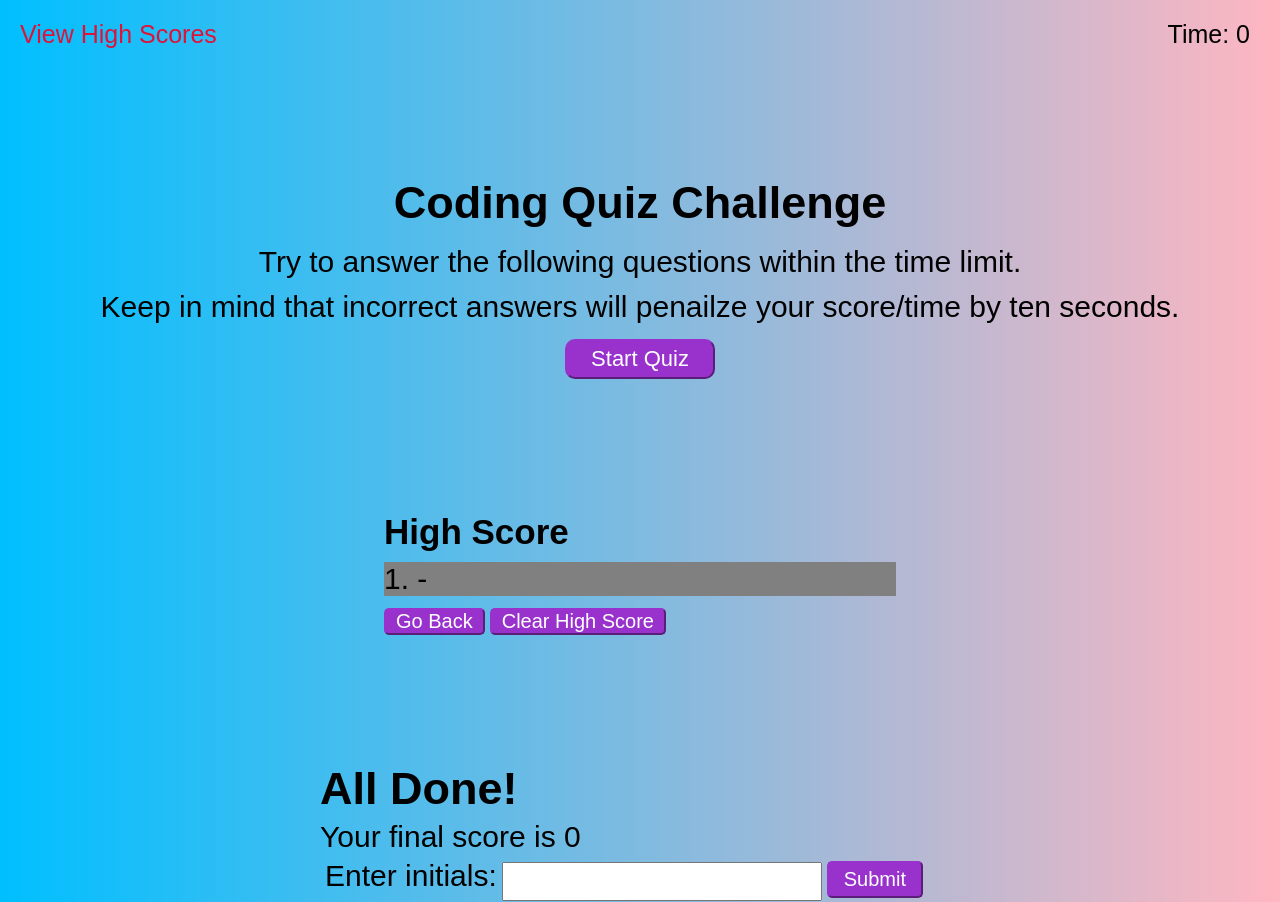
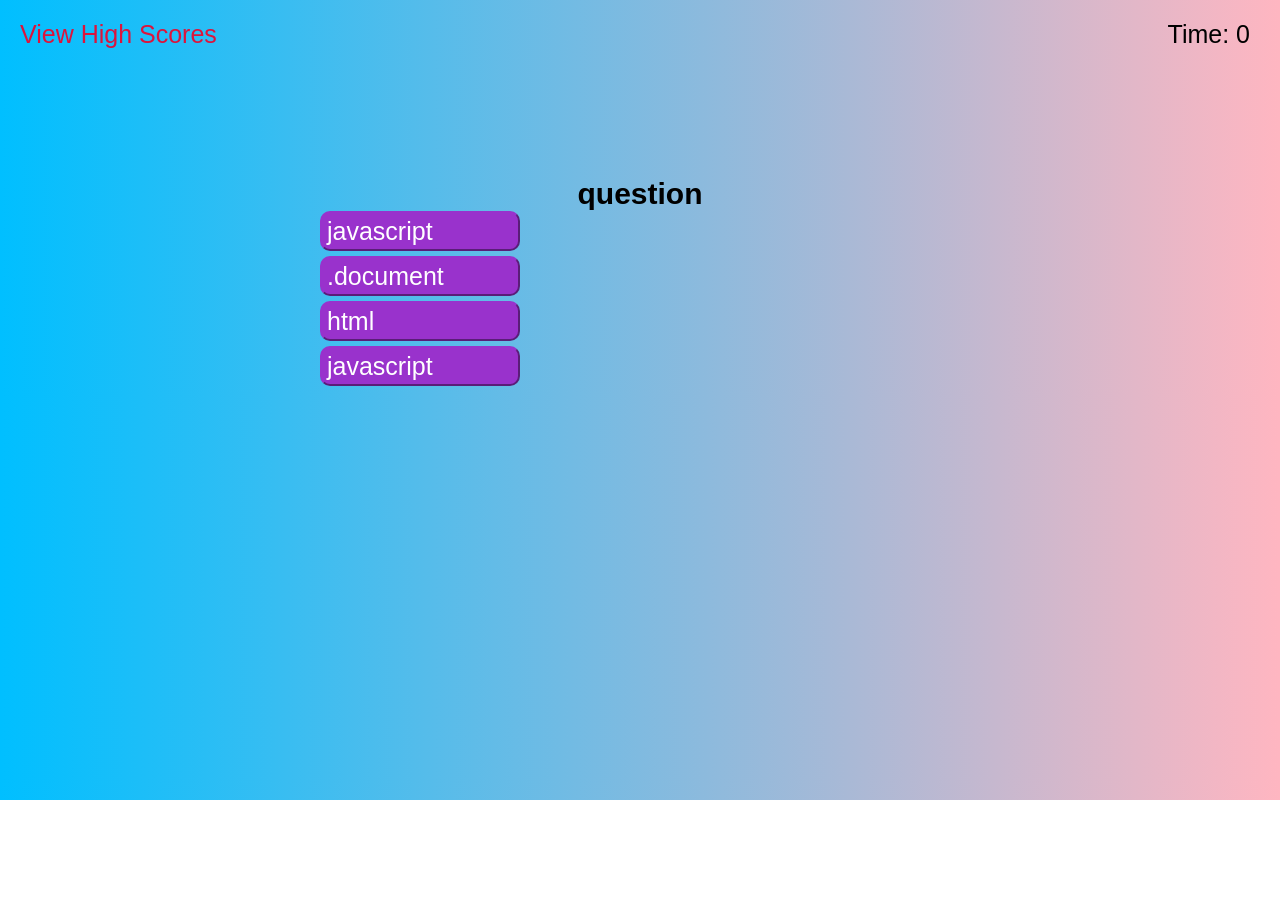
Before and after one commit to mjbc53/code-quiz, a plain HTML site: page index.html in a window 1280 px wide. Both pictures are taken after a click on the button "Start Quiz". After the commit the page ends 800 px from the top, so only its background shows below. Drawn offline with Linux system fonts and the light colour scheme.

Commit message:
finished all sections getting appended to page. started on event listeners and code that follows that

```diff
--- a/assets/css/style.css
+++ b/assets/css/style.css
@@ -138,7 +138,7 @@ line-height: 1.5;
     width: 50%;
 }
 .question h2{
-    font-size: 25px;
+    font-size: 30px;
 }
 
 .question h3{
--- a/assets/js/scrpit.js
+++ b/assets/js/scrpit.js
@@ -1,35 +1,71 @@
-//calls body of page
+//store body of page to append to
 var pageBody = document.querySelector('body')
 
+//place questions for values of questions
+var qtnHolder = ["javascript","console.log",".document","python","html","css"]
 
+//store content section of page
+var contentStn = document.querySelector('#content')
+console.log(contentStn)
+
+//store button from content section of page
+var contentBtn = document.querySelector('#start-btn')
 
 //time left on timer
 var timeLeft = 0
 
-var setSection
-//section questions
-var sectionquestions
-//section finished
-var sectionFinished
-//section high score
-var sectionHighScore
+//empty variable to make sections
+var setStn
 
-//make section with div function
+
+//function that makes a section with a div
 var makeSection = function(setClass,id){
     //make section element
-    setSection = document.createElement('section')
-    setSection.className = setClass
+    setStn = document.createElement('section')
+    setStn.className = setClass
 
     //make div to go in section to hold content
     var div = document.createElement('div')
     div.setAttribute("id",id)
-    setSection.appendChild(div)
+    setStn.appendChild(div)
+}
+
+//function that makes the quiz question screen
+var makeQuestion = function(){
+    //function to make this section
+    makeSection("question","div-question")
+
+    //store section
+    var sectionQuestion = setStn
+
+    //append section to page
+    pageBody.appendChild(sectionQuestion)
+
+    //find id div-question and store it
+    var div = document.querySelector("#div-question")
+
+    //make h2 element
+    var h2 = document.createElement('h2')
+    h2.textContent = "question"
+    div.appendChild(h2)
+
+    var btnanswer = document.createElement('button')
+    btnanswer.setAttribute('id','btn-answer')
+    btnanswer.className = 'btn'
+    btnanswer.textContent = "javascript"
+    div.appendChild(btnanswer)
+
+    // make other 3 place holder buttons
+    for (var i = 0; i < 3; i++){
+        var btn = document.createElement("button")
+        btn.setAttribute('id',"false-btn")
+        btn.className = 'btn'
+        btn.textContent = qtnHolder[Math.floor(Math.random() * qtnHolder.length)]
+        div.appendChild(btn)
+    }
 
 
 }
-
-//function that makes the quiz question screen
-var makeQuestion
 
 //function that makes the quiz high score screen
 var makeHighScore = function(){
@@ -37,7 +73,7 @@ var makeHighScore = function(){
     makeSection("high-score","div-high-score")
 
     //store Section
-    var sectionHighScore = setSection
+    var sectionHighScore = setStn
 
     //append section to page
     pageBody.appendChild(sectionHighScore)
@@ -86,7 +122,7 @@ var makeFinished = function(){
     makeSection("finished","div-finished")
 
     //store Section
-    var sectionFinished = setSection
+    var sectionFinished = setStn
 
     //append section to page
     pageBody.appendChild(sectionFinished)
@@ -128,5 +164,19 @@ var makeFinished = function(){
 
 }
 
-makeHighScore()
-makeFinished()
+
+var startQtns = function(){
+    //remove content from page
+    var removeCtn = document.querySelector('#content')
+    pageBody.removeChild(removeCtn)
+
+    //append questions to page
+    makeQuestion()
+    var answerBtn = document.querySelector('#btn-answer')
+    var falseBtns = document.querySelectorAll('#false-btn')
+    console.log(answerBtn)
+    console.log(falseBtns)
+
+}
+
+contentBtn.addEventListener('click',startQtns )
--- a/index.html
+++ b/index.html
@@ -16,7 +16,7 @@
   </header>
 
 
-    <section class="content">
+    <section id="content" class="content">
       <h1 id="content-h1">Coding Quiz Challenge</h1>
       <p id="content-p">
         Try to answer the following questions within the time limit.<br/>
```
